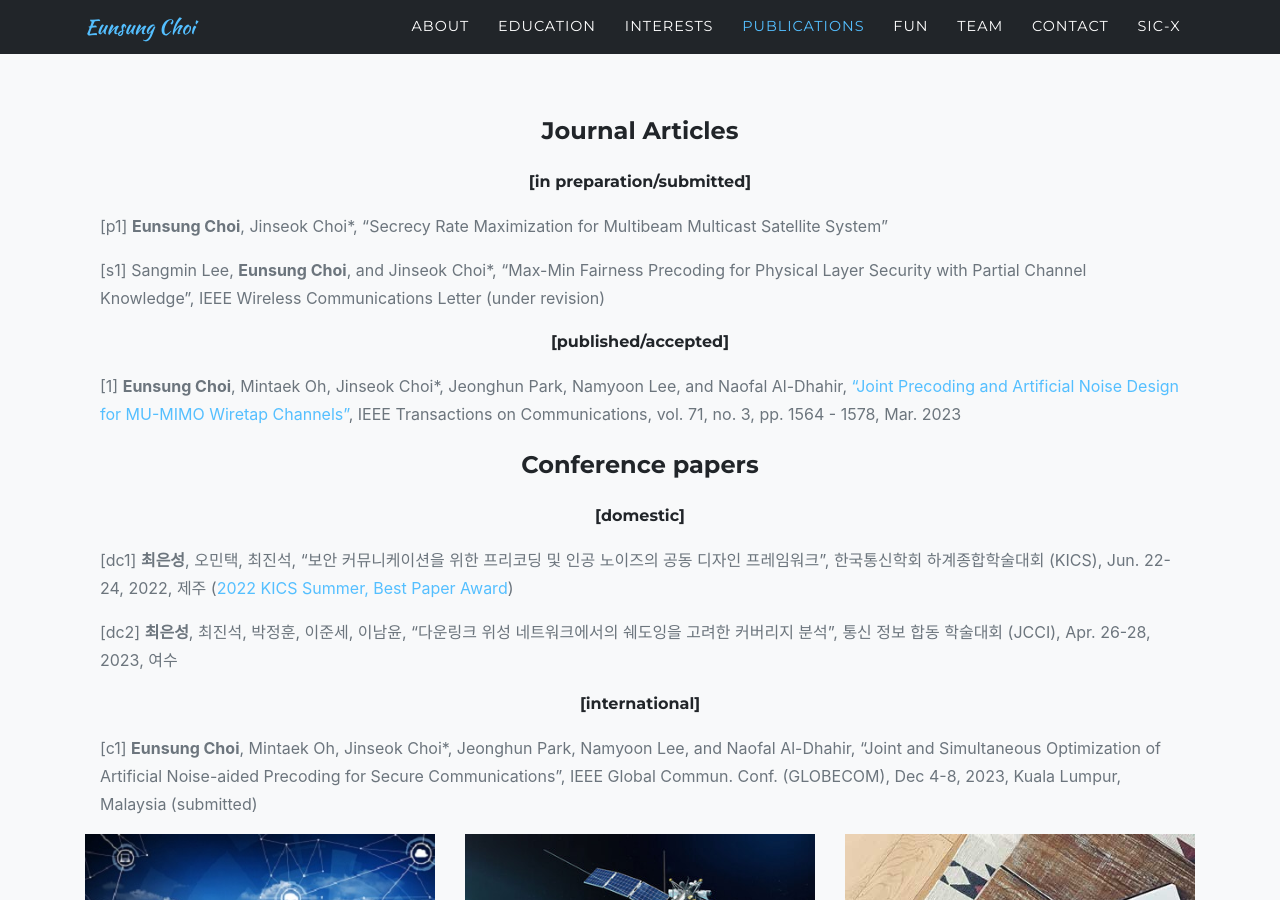
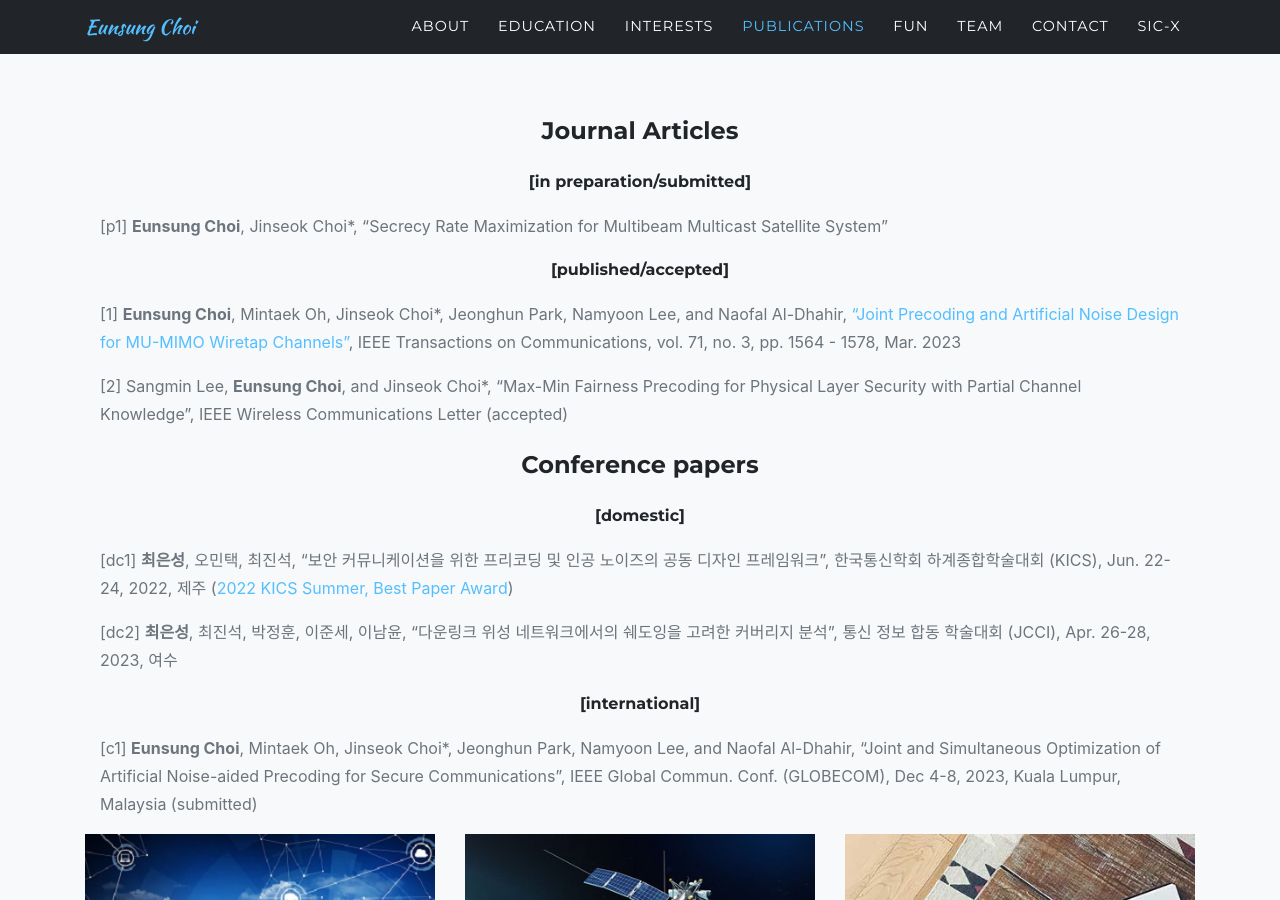
Before and after one commit to choices97/choices97.github.io, a Jekyll site: the page built from index.md, in a window 1280 px wide and 900 px high, scrolled down 4835 px. Built offline with Jekyll 4.4.1, drawn with Linux system fonts in a browser that asks for light colours; some web fonts are replaced; comment, search, counter and statistics services are not loaded.

Commit message:
Update sitetext.yml

```diff
--- a/_data/sitetext.yml
+++ b/_data/sitetext.yml
@@ -99,9 +99,9 @@ en: &DEFAULT_EN
       - title: "**Journal Articles**"
       - subtitle: "[in preparation/submitted]"
         desc: "[p1] **Eunsung Choi**, Jinseok Choi*, &ldquo;Secrecy Rate Maximization for Multibeam Multicast Satellite System&rdquo;"
-      - desc: "[s1] Sangmin Lee, **Eunsung Choi**, and Jinseok Choi*, &ldquo;Max-Min Fairness Precoding for Physical Layer Security  with Partial Channel Knowledge&rdquo;, IEEE Wireless Communications Letter (under revision)"
       - subtitle: "[published/accepted]"
         desc: "[1] **Eunsung Choi**, Mintaek Oh, Jinseok Choi*, Jeonghun Park, Namyoon Lee, and Naofal Al-Dhahir, [&ldquo;Joint Precoding and Artificial Noise Design for MU-MIMO Wiretap Channels&rdquo;](https://ieeexplore.ieee.org/document/9973364), IEEE Transactions on Communications, vol. 71, no. 3, pp. 1564 - 1578, Mar. 2023"
+      - desc: "[2] Sangmin Lee, **Eunsung Choi**, and Jinseok Choi*, &ldquo;Max-Min Fairness Precoding for Physical Layer Security  with Partial Channel Knowledge&rdquo;, IEEE Wireless Communications Letter (accepted)"
       - title: "**Conference papers**"
       - subtitle: "[domestic]"
         desc: "[dc1] **최은성**, 오민택, 최진석, &ldquo;보안 커뮤니케이션을 위한 프리코딩 및 인공 노이즈의 공동 디자인 프레임워크&rdquo;, 한국통신학회 하계종합학술대회 (KICS), Jun. 22-24, 2022, 제주 ([2022 KICS Summer, Best Paper Award](https://www.kics.or.kr/html/?pmode=BExcellentPapers&page=1&smode=view&seq=3639&searchValue=&searchTitle=strTitle))"
```
